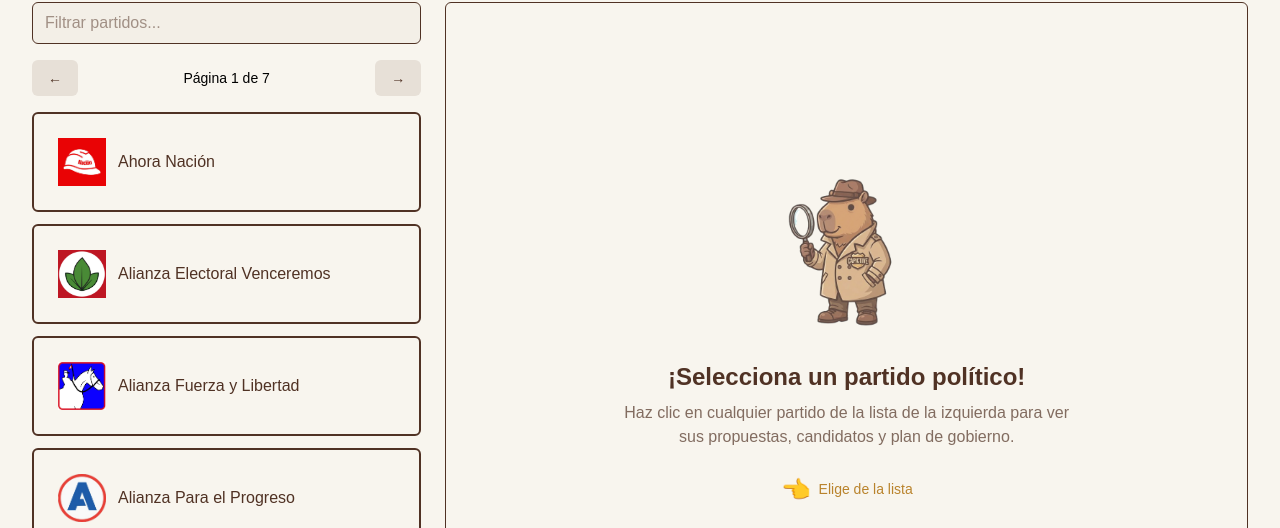
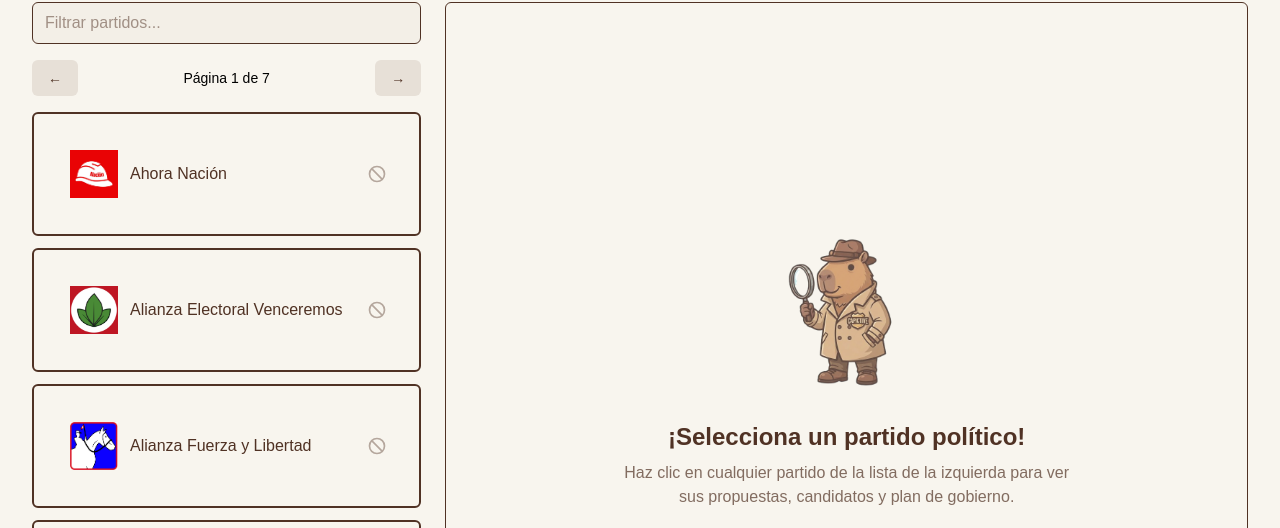
Before and after one commit to Capictive/website, a Next.js app: page /partidos in a window 1280 px wide. Shown: the part 272-800 px from the top of the page. Built offline with nearby package versions, Linux system fonts and the light colour scheme; a web font is replaced by a local one.

Commit message:
camera clean

```diff
--- a/app/components/voting/BallotSheet.tsx
+++ b/app/components/voting/BallotSheet.tsx
@@ -219,9 +219,8 @@ export default function BallotSheet() {
   };
 
   // --- COMPONENTE DE RESUMEN (Shared) ---
-  const SummaryView = () => (
+  const renderSummary = () => (
     <div className="w-full pb-24">
-      {/* Usamos un contenedor centrado para la captura que no dependa de márgenes extraños */}
       <div className="flex justify-center">
         <div
           ref={summaryRef}
@@ -439,7 +438,7 @@ export default function BallotSheet() {
   // --- RENDER PRINCIPAL ---
 
   if (showSummary) {
-    return <SummaryView />;
+    return renderSummary();
   }
 
   // --- HEADER HELPER ---
@@ -512,14 +511,14 @@ export default function BallotSheet() {
           {/* New Desktop Summary Button */}
           <button
             onClick={() => setShowSummary(true)}
-            className="flex items-center gap-2 bg-[#e7e0d7] text-[#8a6957] px-6 py-3 rounded-full hover:opacity-90 transition-colors font-bold shadow-sm"
+            className="flex items-center gap-2 cursor-pointer bg-[#e7e0d7] text-[#8a6957] px-6 py-3 rounded-full hover:opacity-90 transition-colors font-bold shadow-sm"
           >
             <Eye size={18} /> Ver Resumen
           </button>
           <button
             onClick={exportBallot}
             disabled={isExporting}
-            className="flex items-center gap-2 text-white px-6 py-3 rounded-full hover:opacity-90 transition-colors font-bold shadow-lg transform duration-100 disabled:opacity-50"
+            className="flex items-center gap-2 cursor-pointer text-white px-6 py-3 rounded-full hover:opacity-90 transition-colors font-bold shadow-lg transform duration-100 disabled:opacity-50"
             style={{ backgroundColor: "#b9832c" }}
           >
             {isExporting ? (
--- a/app/partidos/page.tsx
+++ b/app/partidos/page.tsx
@@ -285,7 +285,55 @@ export default function PartidosPage() {
   const [currentProblemaIndex, setCurrentProblemaIndex] = useState(0);
   const [currentEscandaloIndex, setCurrentEscandaloIndex] = useState(0);
   const [viewMode, setViewMode] = useState<'ejes' | 'problemas' | 'escandalos'>('ejes');
+  const [blockedParties, setBlockedParties] = useState<string[]>([]);
+
+  // Estado para el modal de bloqueo
+  const [partyToBlock, setPartyToBlock] = useState<string | null>(null);
+  const [showBlockModal, setShowBlockModal] = useState(false);
+
   const detailArticleRef = useRef<HTMLElement>(null);
+
+  // Cargar partidos bloqueados
+  useEffect(() => {
+    const stored = localStorage.getItem("blocked-parties");
+    if (stored) {
+      try {
+        setBlockedParties(JSON.parse(stored));
+      } catch (e) {
+        console.error("Error parsing blocked parties", e);
+      }
+    }
+  }, []);
+
+  // Función para iniciar el bloqueo
+  const initiateBlockParty = (e: React.MouseEvent, partyName: string) => {
+    e.stopPropagation(); // Evitar seleccionar el partido
+    setPartyToBlock(partyName);
+    setShowBlockModal(true);
+  };
+
+  // Confirmar bloqueo
+  const confirmBlockParty = () => {
+    if (partyToBlock) {
+      const newBlocked = [...blockedParties, partyToBlock];
+      setBlockedParties(newBlocked);
+      localStorage.setItem("blocked-parties", JSON.stringify(newBlocked));
+
+      // Si el partido bloqueado estaba seleccionado, deseleccionar
+      if (selected?.name === partyToBlock) {
+        setSelected(null);
+      }
+
+      closeBlockModal();
+    }
+  };
+
+  // Cerrar modal
+  const closeBlockModal = () => {
+    setPartyToBlock(null);
+    setShowBlockModal(false);
+  };
+
 
   // Estado del tour
   const [runTour, setRunTour] = useState<boolean>(false);
@@ -379,8 +427,8 @@ export default function PartidosPage() {
   const perPage = 5;
   const filtered = useMemo(() => {
     const q = query.toLowerCase();
-    return PARTIES.filter((p) => p.name.toLowerCase().includes(q));
-  }, [query]);
+    return PARTIES.filter((p) => p.name.toLowerCase().includes(q) && !blockedParties.includes(p.name));
+  }, [query, blockedParties]);
 
   const totalPages = Math.max(1, Math.ceil(filtered.length / perPage));
   const safePage = Math.min(page, totalPages - 1);
@@ -508,22 +556,40 @@ export default function PartidosPage() {
           <div className="mt-3">
             <div className="grid grid-cols-1 gap-3">
               {visible.map((p) => (
-                <button
+                <div
                   key={p.id}
-                  className={`card rounded-md border-2 w-full text-left transition-all duration-200 ${
+                  role="button"
+                  tabIndex={0}
+                  className={`card rounded-md border-2 w-full text-left transition-all duration-200 cursor-pointer flex items-center justify-between pr-2 ${
                     selected?.id === p.id
                       ? "border-button-background-primary bg-button-background-primary/10 shadow-lg scale-105 ring-2 ring-button-background-primary/30"
                       : "border-subtitle hover:border-button-background-primary/50 hover:shadow-md"
                   }`}
                   onClick={() => handlePartySelect(p)}
+                  onKeyDown={(e) => {
+                    if (e.key === 'Enter' || e.key === ' ') {
+                      handlePartySelect(p);
+                    }
+                  }}
                 >
-                  <div className="flex items-center gap-3">
+                  <div className="flex items-center gap-3 p-3 flex-1">
                     <Image src={p.logo} alt={p.name} width={48} height={48} />
                     <span className={`font-body ${
                       selected?.id === p.id ? "text-button-background-primary font-bold" : "text-subtitle"
                     }`}>{p.name}</span>
                   </div>
-                </button>
+
+                  {/* Botón de bloquear */}
+                  <button
+                    onClick={(e) => initiateBlockParty(e, p.name)}
+                    className="p-2 text-subtitle/40 hover:text-button-background-primary hover:bg-button-background-secondary/50 rounded-full transition-colors"
+                    title="Bloquear partido (No ver más)"
+                  >
+                    <svg xmlns="http://www.w3.org/2000/svg" className="h-5 w-5" fill="none" viewBox="0 0 24 24" stroke="currentColor">
+                      <path strokeLinecap="round" strokeLinejoin="round" strokeWidth={2} d="M18.364 18.364A9 9 0 005.636 5.636m12.728 12.728A9 9 0 015.636 5.636m12.728 12.728L5.636 5.636" />
+                    </svg>
+                  </button>
+                </div>
               ))}
             </div>
           </div>
@@ -813,6 +879,45 @@ export default function PartidosPage() {
           }
         </article>
       </section>
+      {/* Modal de confirmación de bloqueo */}
+      {showBlockModal && (
+        <div className="fixed inset-0 z-50 flex items-center justify-center p-4 bg-subtitle/40 backdrop-blur-sm animate-fadeIn">
+          <div className="bg-primary-background rounded-2xl shadow-2xl max-w-md w-full p-6 animate-scaleIn border-2 border-subtitle">
+            <div className="flex flex-col items-center text-center space-y-4">
+              <div className="w-16 h-16 bg-button-background-secondary rounded-full flex items-center justify-center mb-2">
+                <svg xmlns="http://www.w3.org/2000/svg" className="h-8 w-8 text-button-background-primary" fill="none" viewBox="0 0 24 24" stroke="currentColor">
+                  <path strokeLinecap="round" strokeLinejoin="round" strokeWidth={2} d="M18.364 18.364A9 9 0 005.636 5.636m12.728 12.728A9 9 0 015.636 5.636m12.728 12.728L5.636 5.636" />
+                </svg>
+              </div>
+
+              <h3 className="text-xl font-bold font-title text-title">
+                ¿Bloquear a {partyToBlock}?
+              </h3>
+
+              <p className="text-subtitle font-body text-sm">
+                Al confirmar, este partido desaparecerá de tu lista.
+                <br />
+                <span className="text-xs opacity-70 mt-2 block">(Podrás desbloquearlo borrando tus datos de navegación si cambias de opinión)</span>
+              </p>
+
+              <div className="flex gap-3 w-full mt-4">
+                <button
+                  onClick={closeBlockModal}
+                  className="flex-1 btn-secondary"
+                >
+                  Cancelar
+                </button>
+                <button
+                  onClick={confirmBlockParty}
+                  className="flex-1 btn-primary"
+                >
+                  Bloquear
+                </button>
+              </div>
+            </div>
+          </div>
+        </div>
+      )}
     </main>
   );
 }
```
